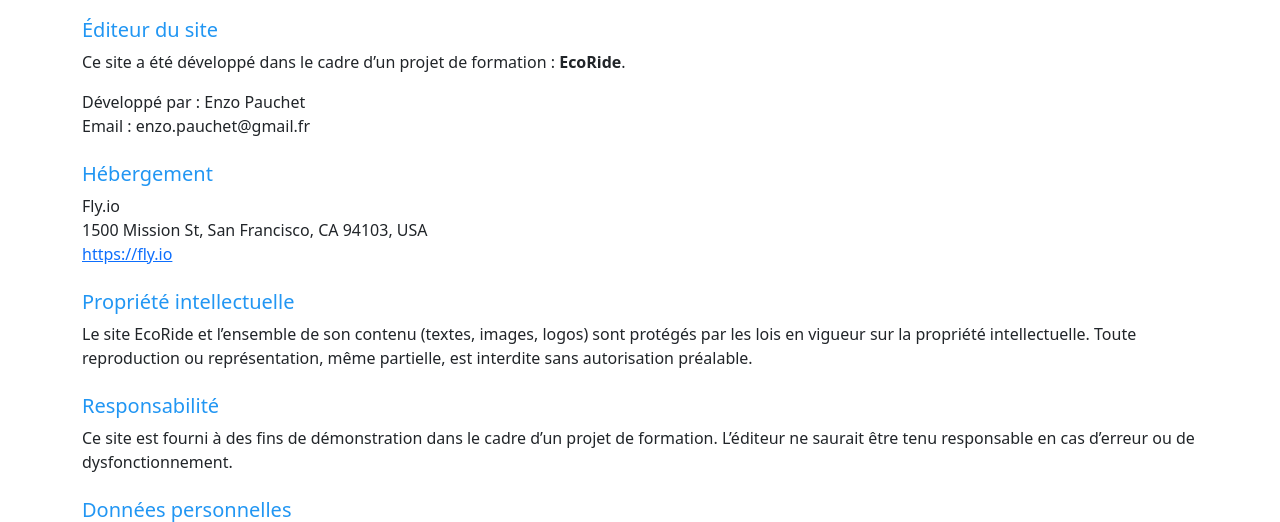
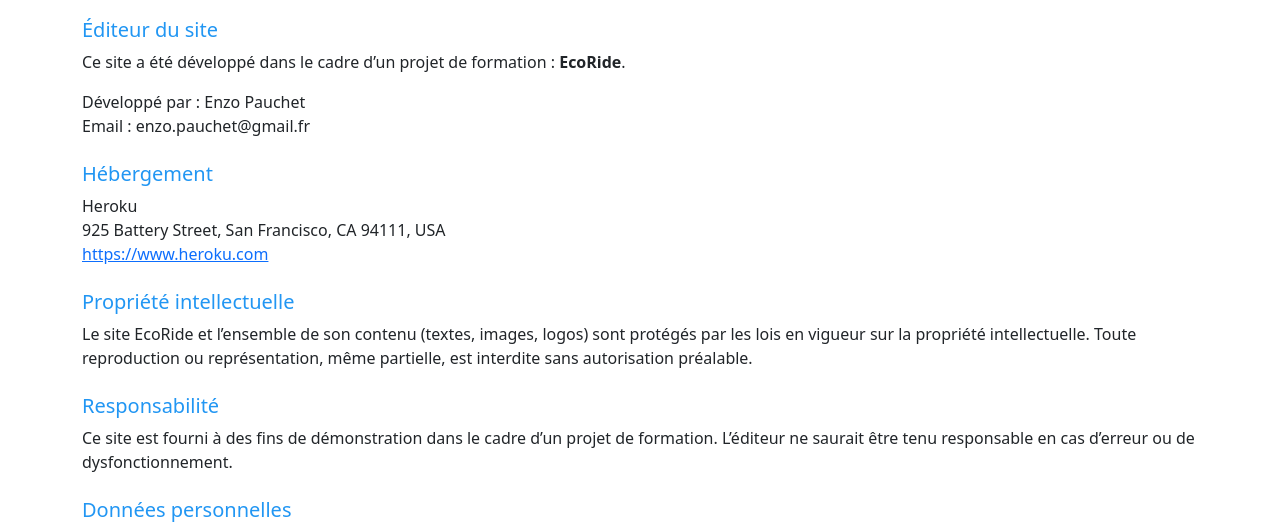
Before and after one commit to enzopcht/ecoride, a Symfony app: template app/templates/legal/index.html.twig in a window 1280 px wide. Shown: the part 185-707 px from the top of the page. Run offline with Twig, Linux system fonts and the light colour scheme; the template is opened without the code that fills it, so the values that code supplies are empty; some libraries are stand-ins or nearby versions.

Commit message:
chore(hostname): updated hosting name in Contact page

```diff
--- a/app/templates/legal/index.html.twig
+++ b/app/templates/legal/index.html.twig
@@ -14,7 +14,10 @@
 
     <section class="mb-4">
         <h2 class="h5 text-primary">Hébergement</h2>
-        <p>Fly.io<br>1500 Mission St, San Francisco, CA 94103, USA<br><a href="https://fly.io" target="_blank">https://fly.io</a></p>
+        <p>Heroku<br>
+        925 Battery Street, San Francisco, CA 94111, USA<br>
+        <a href="https://www.heroku.com" target="_blank">https://www.heroku.com</a>
+        </p>
     </section>
 
     <section class="mb-4">
```
Also changed, not shown: 1 other file.
